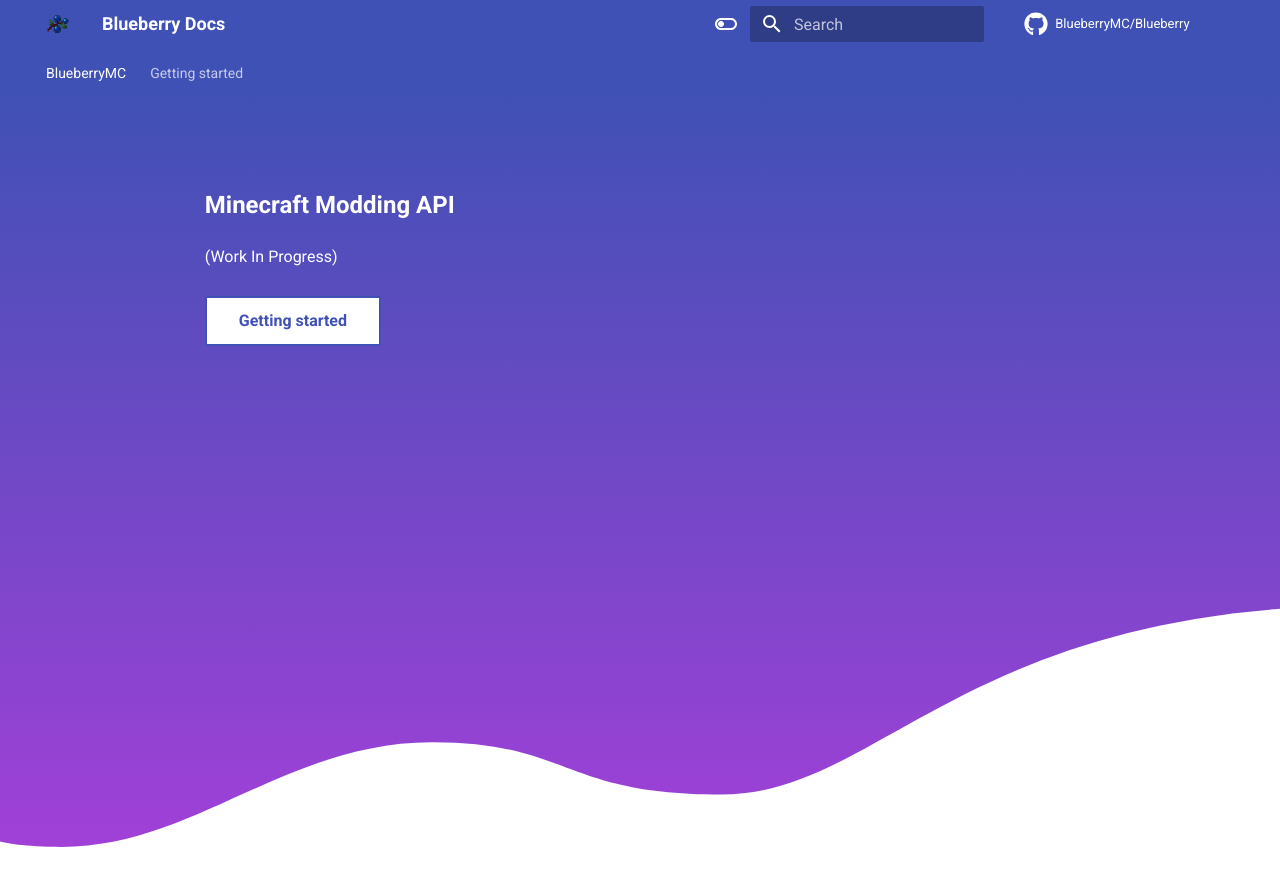
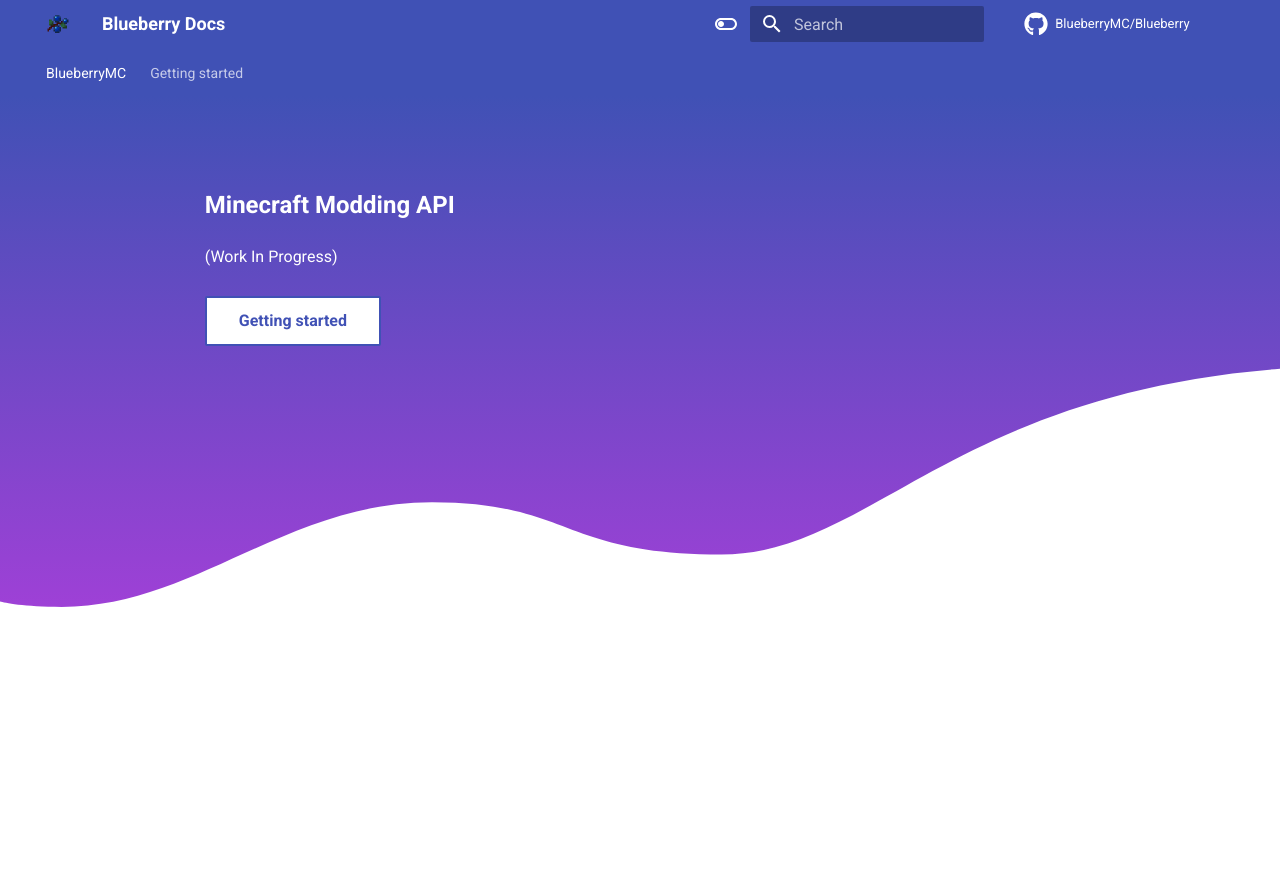
Before and after one commit to BlueberryMC/Blueberry-docs, an MkDocs documentation site: the page built from docs/index.md, in a window 1280 px wide and 970 px high. Shown: the top 886 px of the window. Built offline with MkDocs 1.6.1 and Material for MkDocs 9.7.7, drawn with Linux system fonts in a browser that asks for light colours; comment, search, counter and statistics services are not loaded.

Commit message:
Change height of gradient when white mode

```diff
--- a/overrides/home.html
+++ b/overrides/home.html
@@ -16,7 +16,7 @@
     margin-left: auto;
     margin-right: auto;
     width: 100%;
-    height: 50em;
+    height: 35em;
     font-size: .8rem;
     line-height: 1.6;
     color: var(--md-primary-bg-color);
```
